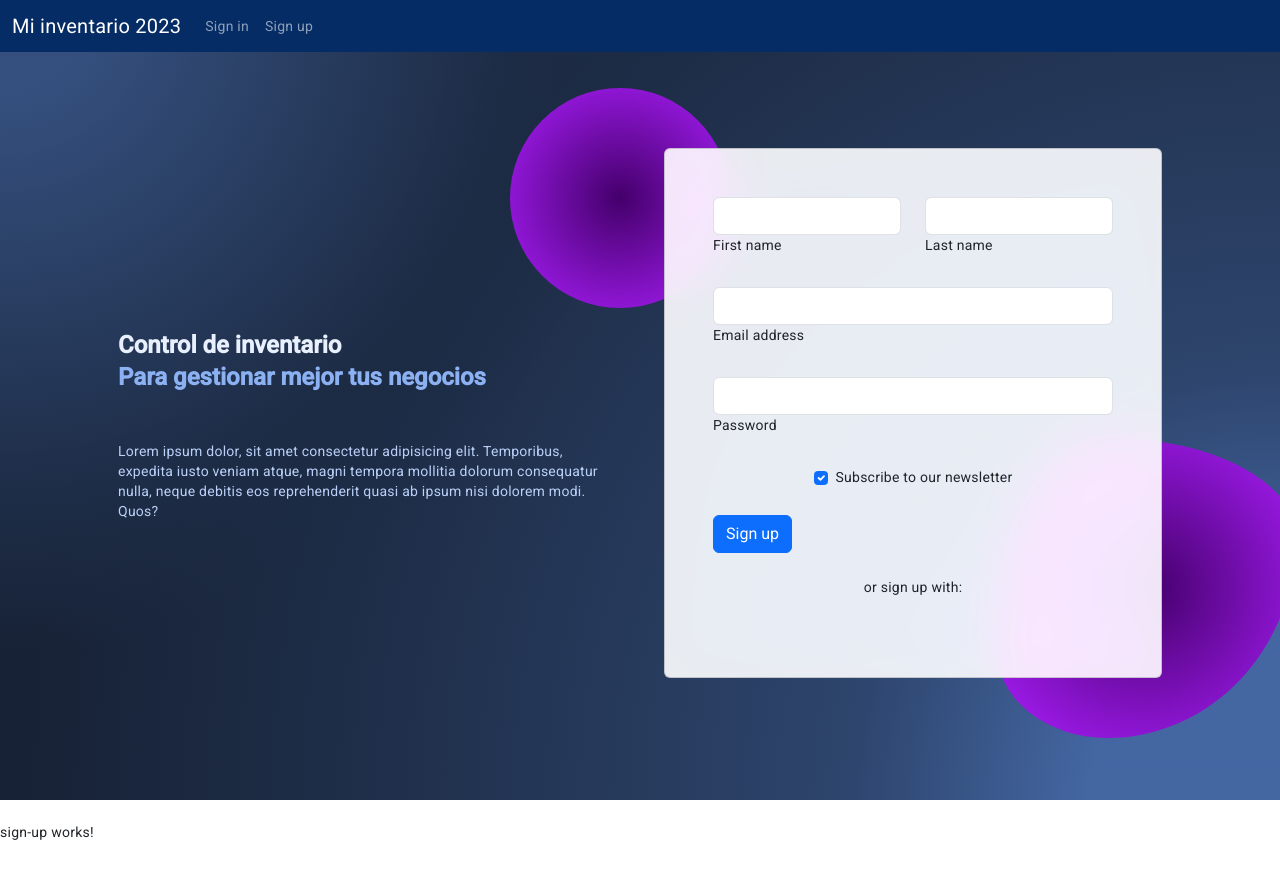
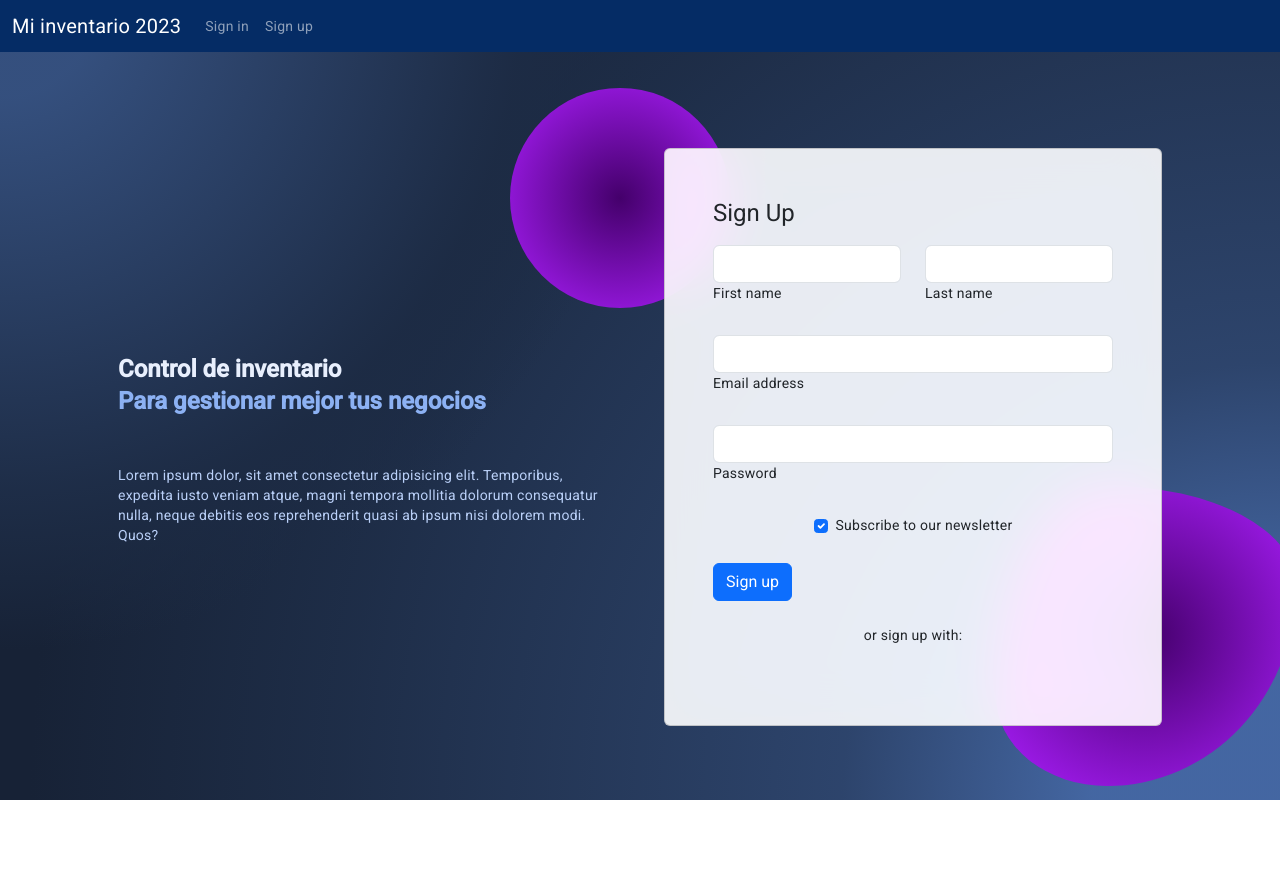
Before and after one commit to JonatanBarcenas/ANG7_Jonatan_Barcenas, an Angular app in the folder GymManagerFront/: page /sign-up in a window 1280 px wide. Before the commit the page ends 842 px from the top, so only its background shows below. Built offline with nearby package versions, Linux system fonts and the light colour scheme.

Commit message:
Tutorial 9

```diff
--- /dev/null
+++ b/GymManagerFront/src/app/components/login-form/login-form.component.html
@@ -0,0 +1,62 @@
+<form>
+    <!-- 2 column grid layout with text inputs for the first and last names -->
+    <div class="row">
+      <div class="col-md-6 mb-4">
+        <div class="form-outline">
+          <input type="text" id="form3Example1" class="form-control" />
+          <label class="form-label" for="form3Example1">First name</label>
+        </div>
+      </div>
+      <div class="col-md-6 mb-4">
+        <div class="form-outline">
+          <input type="text" id="form3Example2" class="form-control" />
+          <label class="form-label" for="form3Example2">Last name</label>
+        </div>
+      </div>
+    </div>
+
+    <!-- Email input -->
+    <div class="form-outline mb-4">
+      <input type="email" id="form3Example3" class="form-control" />
+      <label class="form-label" for="form3Example3">Email address</label>
+    </div>
+
+    <!-- Password input -->
+    <div class="form-outline mb-4">
+      <input type="password" id="form3Example4" class="form-control" />
+      <label class="form-label" for="form3Example4">Password</label>
+    </div>
+
+    <!-- Checkbox -->
+    <div class="form-check d-flex justify-content-center mb-4">
+      <input class="form-check-input me-2" type="checkbox" value="" id="form2Example33" checked />
+      <label class="form-check-label" for="form2Example33">
+        Subscribe to our newsletter
+      </label>
+    </div>
+
+    <!-- Submit button -->
+    <button type="submit" class="btn btn-primary btn-block mb-4">
+      Sign up
+    </button>
+
+    <!-- Register buttons -->
+    <div class="text-center">
+      <p>or sign up with:</p>
+      <button type="button" class="btn btn-link btn-floating mx-1">
+        <i class="fab fa-facebook-f"></i>
+      </button>
+
+      <button type="button" class="btn btn-link btn-floating mx-1">
+        <i class="fab fa-google"></i>
+      </button>
+
+      <button type="button" class="btn btn-link btn-floating mx-1">
+        <i class="fab fa-twitter"></i>
+      </button>
+
+      <button type="button" class="btn btn-link btn-floating mx-1">
+        <i class="fab fa-github"></i>
+      </button>
+    </div>
+  </form>
--- /dev/null
+++ b/GymManagerFront/src/app/components/login-form/login-form.component.ts
@@ -0,0 +1,17 @@
+import { Component, OnInit } from '@angular/core';
+
+@Component({
+  selector: 'app-login-form',
+  templateUrl: './login-form.component.html',
+  styleUrls: ['./login-form.component.scss']
+})
+export class LoginFormComponent implements OnInit {
+
+  constructor(){
+
+  }
+
+  ngOnInit(): void {
+  }
+
+}
--- a/GymManagerFront/src/app/pages/sign-in/sign-in.component.html
+++ b/GymManagerFront/src/app/pages/sign-in/sign-in.component.html
@@ -1,2 +1,4 @@
 
-<p>sign-in works!</p>
+<h1>Sign In</h1>
+
+<app-login-form></app-login-form>
--- a/GymManagerFront/src/app/pages/sign-in/sign-in.module.ts
+++ b/GymManagerFront/src/app/pages/sign-in/sign-in.module.ts
@@ -1,8 +1,9 @@
 import { NgModule } from '@angular/core';
 import { CommonModule } from '@angular/common';
-
 import { SignInRoutingModule } from './sign-in-routing.module';
 import { SignInComponent } from './sign-in.component';
+import { LoginFormModule } from 'src/app/components/login-form/login-form.module';
+
 
 
 @NgModule({
@@ -11,7 +12,8 @@
   ],
   imports: [
     CommonModule,
-    SignInRoutingModule
+    SignInRoutingModule,
+    LoginFormModule
   ]
 })
 export class SignInModule { }
--- a/GymManagerFront/src/app/pages/sign-up/sign-up.component.html
+++ b/GymManagerFront/src/app/pages/sign-up/sign-up.component.html
@@ -1 +1,2 @@
-<p>sign-up works!</p>
+<h1>Sign Up</h1>
+<app-login-form></app-login-form>
--- a/GymManagerFront/src/app/pages/sign-up/sign-up.module.ts
+++ b/GymManagerFront/src/app/pages/sign-up/sign-up.module.ts
@@ -3,6 +3,7 @@
 
 import { SignUpRoutingModule } from './sign-up-routing.module';
 import { SignUpComponent } from './sign-up.component';
+import { LoginFormModule } from 'src/app/components/login-form/login-form.module';
 
 
 @NgModule({
@@ -11,7 +12,8 @@
   ],
   imports: [
     CommonModule,
-    SignUpRoutingModule
+    SignUpRoutingModule,
+    LoginFormModule
   ]
 })
 export class SignUpModule { }
--- a/GymManagerFront/src/app/share/init-layout/init-layout.component.html
+++ b/GymManagerFront/src/app/share/init-layout/init-layout.component.html
@@ -25,68 +25,7 @@
 
           <div class="card bg-glass">
             <div class="card-body px-4 py-5 px-md-5">
-              <form>
-                <!-- 2 column grid layout with text inputs for the first and last names -->
-                <div class="row">
-                  <div class="col-md-6 mb-4">
-                    <div class="form-outline">
-                      <input type="text" id="form3Example1" class="form-control" />
-                      <label class="form-label" for="form3Example1">First name</label>
-                    </div>
-                  </div>
-                  <div class="col-md-6 mb-4">
-                    <div class="form-outline">
-                      <input type="text" id="form3Example2" class="form-control" />
-                      <label class="form-label" for="form3Example2">Last name</label>
-                    </div>
-                  </div>
-                </div>
-
-                <!-- Email input -->
-                <div class="form-outline mb-4">
-                  <input type="email" id="form3Example3" class="form-control" />
-                  <label class="form-label" for="form3Example3">Email address</label>
-                </div>
-
-                <!-- Password input -->
-                <div class="form-outline mb-4">
-                  <input type="password" id="form3Example4" class="form-control" />
-                  <label class="form-label" for="form3Example4">Password</label>
-                </div>
-
-                <!-- Checkbox -->
-                <div class="form-check d-flex justify-content-center mb-4">
-                  <input class="form-check-input me-2" type="checkbox" value="" id="form2Example33" checked />
-                  <label class="form-check-label" for="form2Example33">
-                    Subscribe to our newsletter
-                  </label>
-                </div>
-
-                <!-- Submit button -->
-                <button type="submit" class="btn btn-primary btn-block mb-4">
-                  Sign up
-                </button>
-
-                <!-- Register buttons -->
-                <div class="text-center">
-                  <p>or sign up with:</p>
-                  <button type="button" class="btn btn-link btn-floating mx-1">
-                    <i class="fab fa-facebook-f"></i>
-                  </button>
-
-                  <button type="button" class="btn btn-link btn-floating mx-1">
-                    <i class="fab fa-google"></i>
-                  </button>
-
-                  <button type="button" class="btn btn-link btn-floating mx-1">
-                    <i class="fab fa-twitter"></i>
-                  </button>
-
-                  <button type="button" class="btn btn-link btn-floating mx-1">
-                    <i class="fab fa-github"></i>
-                  </button>
-                </div>
-              </form>
+              <router-outlet></router-outlet>
             </div>
           </div>
         </div>
@@ -94,5 +33,3 @@
     </div>
   </section>
   <!-- Section: Design Block -->
-
-<router-outlet></router-outlet>
```
Also changed, not shown: GymManagerFront/src/app/components/login-form/login-form.module.ts (added, +16 -0 lines), GymManagerFront/src/app/components/login-form/login-form.component.scss (added), 1 other file (tests, documents, lock files or other folders).
